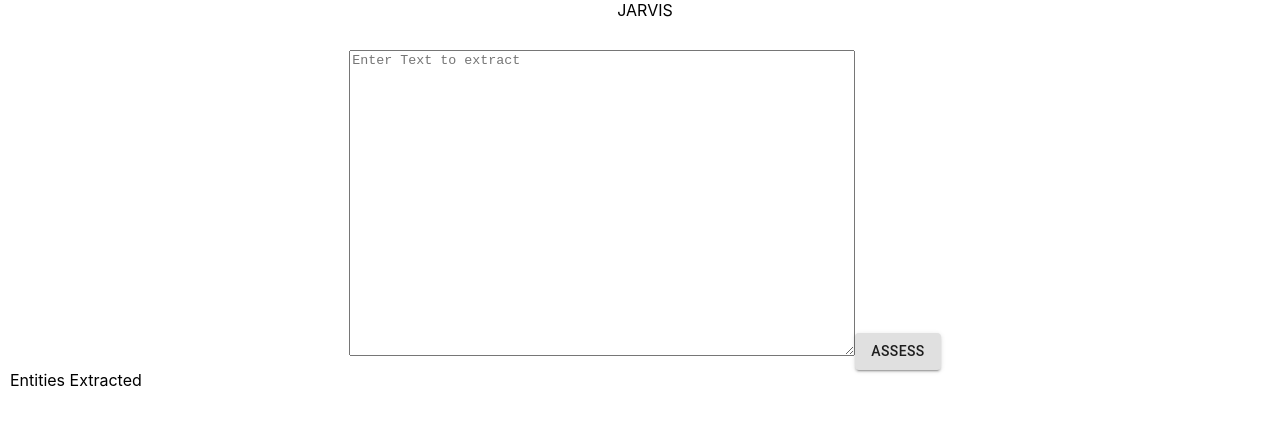
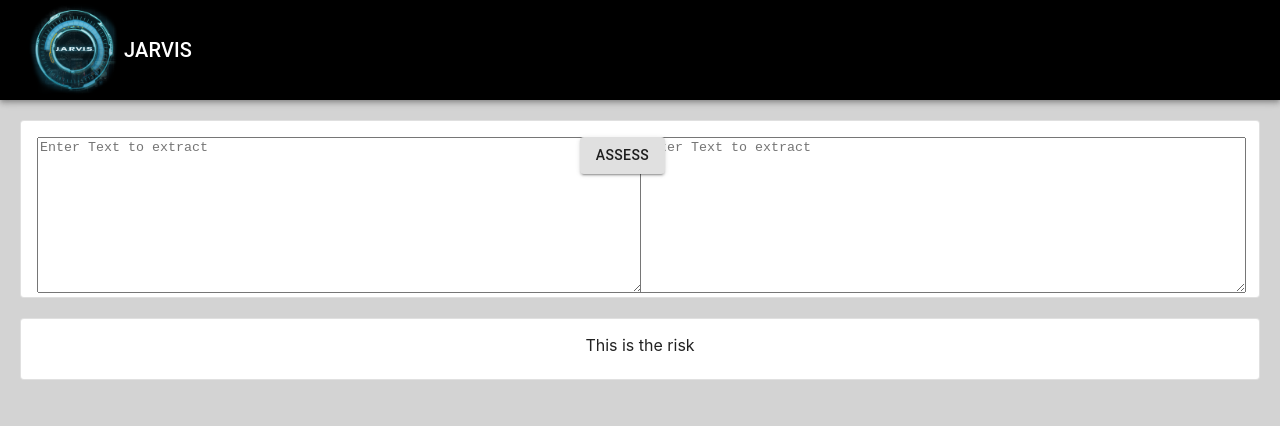
Before and after one commit to kellyt07/jarvis, a React (Create React App) app in the folder jarvisui/: page / in a window 1280 px wide. Shown: the top 426 px of the page. Built offline with nearby package versions, Linux system fonts and the light colour scheme; a web font is replaced by a local one.

Commit message:
UI changes

```diff
--- a/jarvisui/public/index.html
+++ b/jarvisui/public/index.html
@@ -5,7 +5,7 @@
     <link rel="stylesheet" href=“https://fonts.googleapis.com/icon?family=Material+Icons" />
     <title>Jarvis</title>
   </head>
-  <body>
+  <body style="background-color: lightgray;">
     <noscript>You need to enable JavaScript to run this app.</noscript>
     <div id="root"></div>
   </body>
--- a/jarvisui/src/App.css
+++ b/jarvisui/src/App.css
@@ -1,12 +1,28 @@
 .App {
   text-align: center;
-  padding-left: 10px;
 }
 
-.titleheader {
-  height: 50px;
+.inputpanel{
+  padding: 20px;
+}
+
+.textarea{
+  float: left;
+  width: 45%
+}
+
+.inputbutton{
+  float: left;
+  width: 5%
+}
+
+.resultpanel{
+  padding-right: 20px;
+  padding-left: 20px;
+  padding-top: 0px;
 }
 
 .entities{
-  text-align: left
+  text-align: left;
+  padding-top: 10px;
 }
--- a/jarvisui/src/App.js
+++ b/jarvisui/src/App.js
@@ -1,31 +1,63 @@
 import React, { Component } from 'react';
 import TextareaAutosize  from '@material-ui/core/TextareaAutosize';
-import { Button } from '@material-ui/core';
+import AppBar from '@material-ui/core/AppBar';
+import Box from '@material-ui/core/Box';
+import Toolbar from '@material-ui/core/Toolbar';
+import Typography from '@material-ui/core/Typography';
+import Button from '@material-ui/core/Button';
+import Card from '@material-ui/core/Card';
+import CardContent from '@material-ui/core/CardContent';
 
 import './App.css';
-
 
 class App extends Component {
   render() {
     return (
       <div className="App">
-        <div className="titleheader">JARVIS</div>
-        <div className="textinput">
-          <TextareaAutosize
-              aria-label="minimum height"
-              minRows={20}
-              placeholder="Enter Text to extract"
-              style={{ width: 500 }}
-            />
-            <Button
-            variant="contained"
-            onClick={() => {
-              alert('clicked');
-              }}>
-              Assess</Button>
+        <div className="titleheader">
+            <Box sx={{ flexGrow: 1 }}>
+              <AppBar position="static" style={{ background: 'black' }}>
+                <Toolbar>
+                  <img src={require('./jarvis_image.png')} alt="jarvis" width="100" height="100"></img>
+                  <Typography variant="h6" component="div" sx={{ flexGrow: 1 }}>
+                    JARVIS
+                  </Typography>
+                 </Toolbar>
+              </AppBar>
+            </Box>
         </div>
-        <div className="entities">
-            Entities Extracted
+        <div className="inputpanel">
+          <Card sx={{ minWidth: 20 }} variant="outlined">
+            <CardContent>
+              <div className="textarea">
+                <TextareaAutosize
+                  aria-label="minimum height"
+                  minRows={10}
+                  placeholder="Enter Text to extract"
+                  style={{ width: 600 }}
+                />
+              </div>
+              <div className="inputbutton">
+                <Button variant="contained">
+                  Assess</Button>
+                </div>
+                <div className="textarea">
+                <TextareaAutosize
+                  aria-label="minimum height"
+                  minRows={10}
+                  placeholder="Enter Text to extract"
+                  style={{ width: 600 }}
+                />
+              </div>
+            </CardContent>
+          </Card>
+          </div>
+          <div className="resultpanel">
+          <Card sx={{ minWidth: 20 }} variant="outlined">
+            <CardContent>
+              This is the risk
+            </CardContent>
+          </Card>
           </div>
       </div>
     );
```
Also changed, not shown: jarvisui/public/manifest.json, jarvisui/src/jarvis.png (added), jarvisui/src/jarvis_image.png (added).
